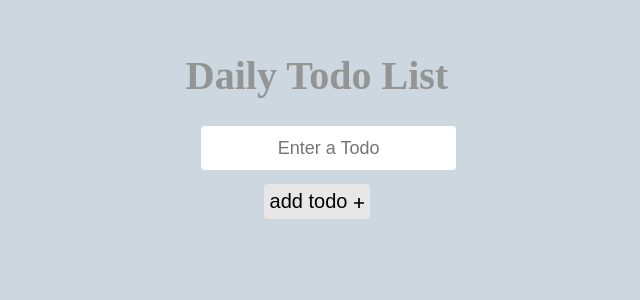
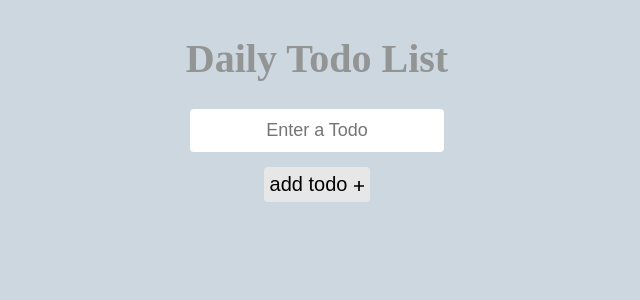
Before and after one commit to charlierdm/Daily-Todo-React, a React (Create React App) app: page / in a window 1280 px wide. Shown: the top 300 px of the page, without its empty margins (323-963 px from the left). Built offline with nearby package versions, Linux system fonts and the light colour scheme.

Commit message:
input form aligned

```diff
--- a/src/App.css
+++ b/src/App.css
@@ -3,7 +3,7 @@
   flex-direction: column;
   justify-content: center;
   align-items: center;
-  margin-top: 2%;
+  margin-top: 0.5rem;
 }
 
 h1 {
@@ -16,7 +16,7 @@ input {
   text-align: center;
   border-radius: 4px;
   border: none;
-  padding: 5%;
+  padding: 0.7rem;
   font-size: 18px;
   color: #717171;
   transition: transform 0.3s;
```
